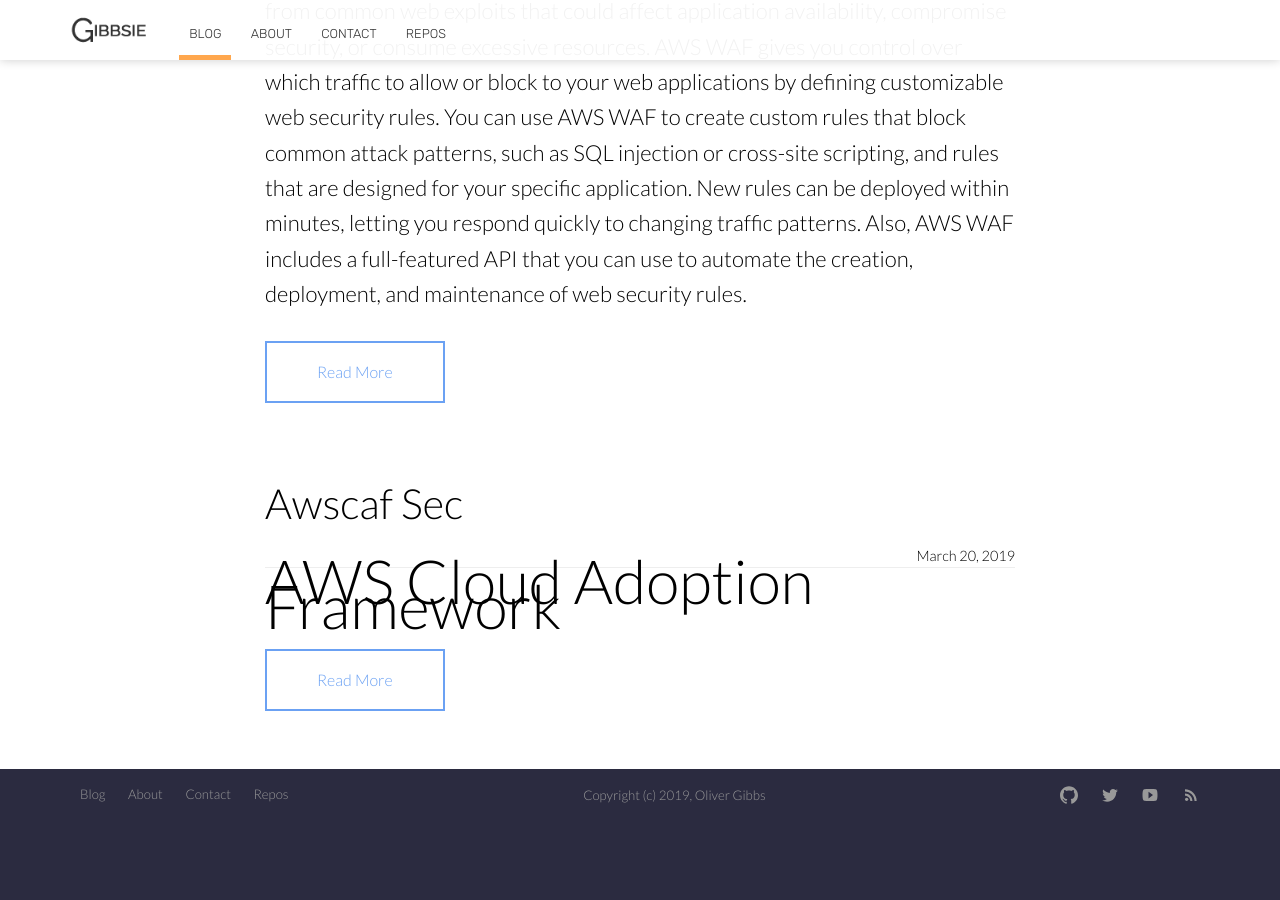
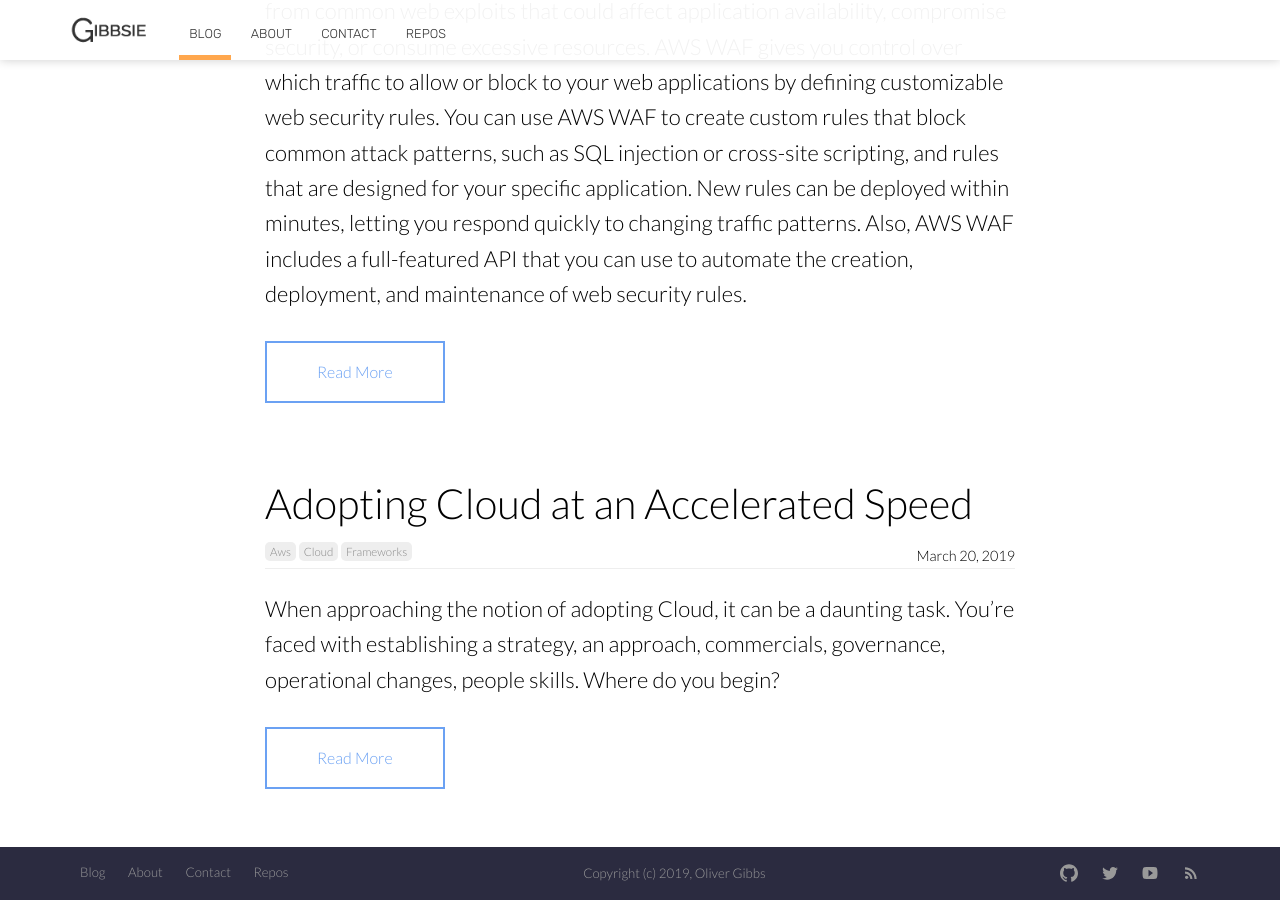
Before and after one commit to gibbsie/gibbsie.github.io, a Jekyll site: the page built from blog/index.html, in a window 1280 px wide and 900 px high, scrolled down 1104 px. Built offline with Jekyll 4.4.1, drawn with Linux system fonts in a browser that asks for light colours; nearby versions of some CDN libraries; the list of posts is cut into pages by our own code; before the commit the page ends 1926 px from its top, so only the background shows below that.

Commit message:
Initial Commit

```diff
--- a/_posts/2019-03-20-awscaf-sec.md
+++ b/_posts/2019-03-20-awscaf-sec.md
@@ -1,4 +1,18 @@
-# AWS Cloud Adoption Framework
+---
+title: Adopting Cloud at an Accelerated Speed
+date: 2019-03-20
+description: Leveraging AWS WAF to build out an advanced edge protection.
+categories:
+  - aws
+  - cloud
+  - frameworks
+image: https://source.unsplash.com/AJqeO_-ifx0/2000x1322?a=.png
+author_staff_member: oliver
+---
+
+When approaching the notion of adopting Cloud, it can be a daunting task. You're faced with establishing a strategy, an approach, commercials, governance, operational changes, people skills. Where do you begin?
+
+Based on the numerous adoptions I've worked through, I recommend using the AWS Cloud Adoption Framework as a guiding light to help illustrate a path through some of these decisions.
 
 ## What is the AWS Cloud Adoption Framework?
 
```
